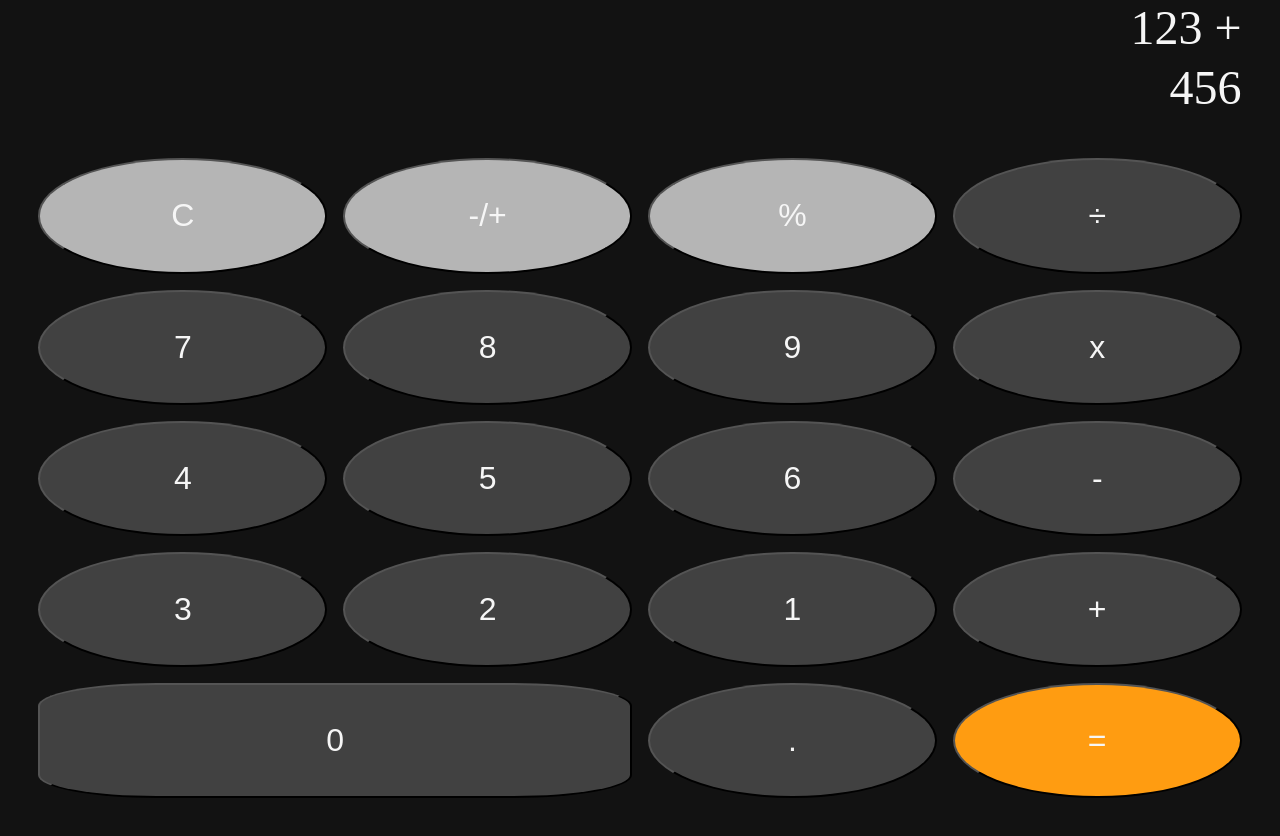
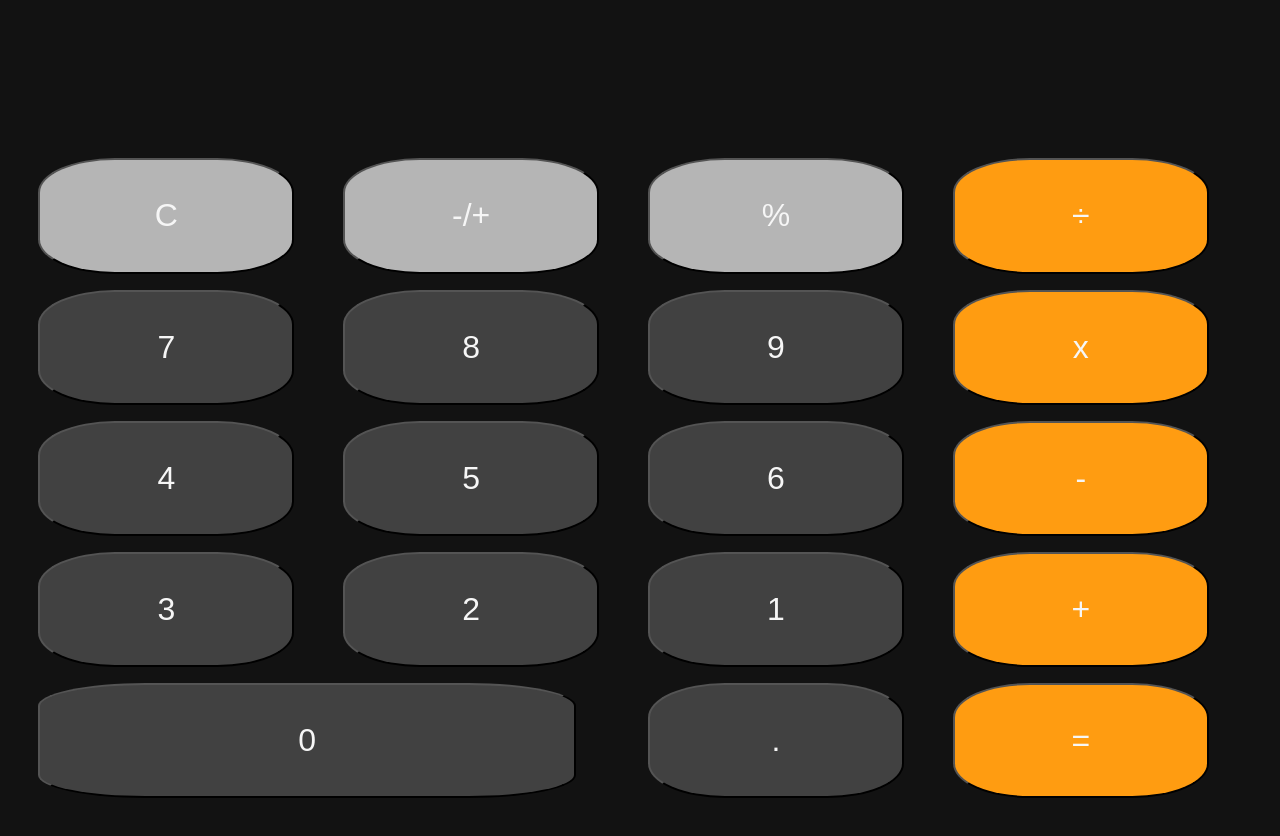
Before and after one commit to waltervoynarovsky/calculator, a plain HTML site: page index.html in a window 1280 px wide. Drawn offline with Linux system fonts and the light colour scheme.

Commit message:
added responsivness and change button colours

```diff
--- a/_components.scss
+++ b/_components.scss
@@ -9,6 +9,7 @@
   color: $color-white;
   margin-right: 3%;
   text-align: right;
+  align-items: center;
 
   .previous-operand {
     display: flex;
@@ -107,3 +108,114 @@ button {
     background-color: $color-ambient;
   }
 }
+
+@media (min-width: 1025px) {
+  .output {
+    display: grid;
+    margin: auto;
+    padding: auto;
+    height: 15vh;
+    font-size: 3rem;
+    color: $color-white;
+    margin-right: 3%;
+    text-align: center;
+    align-items: center;
+  }
+  .previous-number {
+    display: flex;
+    align-items: center;
+    justify-content: center;
+  }
+
+  .current-number {
+    display: flex;
+    align-items: center;
+    justify-content: center;
+  }
+
+  button {
+    background-color: $color-darkgrey;
+    color: $color-white;
+    border-radius: 30%;
+    font-size: 2rem;
+    max-width: 20vw;
+  }
+
+  .elements {
+    display: grid;
+    grid-template-columns: repeat(4, 1fr);
+    grid-template-rows: repeat(5, 1fr);
+    grid-column-gap: 1rem;
+    grid-row-gap: 1rem;
+    height: 80vh;
+    margin: 3%;
+
+    .clear {
+      grid-area: 1 / 1 / 2 / 2;
+      background-color: $color-lightgrey;
+    }
+    .plusminus {
+      grid-area: 1 / 2 / 2 / 3;
+      background-color: $color-lightgrey;
+    }
+    .percentage {
+      grid-area: 1 / 3 / 2 / 4;
+      background-color: $color-lightgrey;
+    }
+    #division {
+      grid-area: 1 / 4 / 2 / 5;
+      background-color: $color-ambient;
+    }
+    #number7 {
+      grid-area: 2 / 1 / 3 / 2;
+    }
+    #number8 {
+      grid-area: 2 / 2 / 3 / 3;
+    }
+    #number9 {
+      grid-area: 2 / 3 / 3 / 4;
+    }
+    #multiplication {
+      grid-area: 2 / 4 / 3 / 5;
+      background-color: $color-ambient;
+    }
+    #number4 {
+      grid-area: 3 / 1 / 4 / 2;
+    }
+    #number5 {
+      grid-area: 3 / 2 / 4 / 3;
+    }
+    #number6 {
+      grid-area: 3 / 3 / 4 / 4;
+    }
+    #minus {
+      grid-area: 3 / 4 / 4 / 5;
+      background-color: $color-ambient;
+    }
+    #number1 {
+      grid-area: 4 / 1 / 5 / 2;
+    }
+    #number2 {
+      grid-area: 4 / 2 / 5 / 3;
+    }
+    #number3 {
+      grid-area: 4 / 3 / 5 / 4;
+    }
+    #plus {
+      grid-area: 4 / 4 / 5 / 5;
+      background-color: $color-ambient;
+    }
+    #number0 {
+      grid-area: 5 / 1 / 6 / 3;
+      border-radius: 20%;
+      min-width: 42vw;
+    }
+    .coma {
+      grid-area: 5 / 3 / 6 / 4;
+    }
+    .equal {
+      grid-area: 5 / 4 / 6 / 5;
+      background-color: $color-ambient;
+    }
+  }
+}
--- a/index.html
+++ b/index.html
@@ -8,10 +8,10 @@
     <title>Calculator</title>
   </head>
   <body>
-    <div class="calculator-grid">
+    <div class="calculator-layout">
       <div class="output">
-        <div class="previous-number">123 +</div>
-        <div class="current-number">456</div>
+        <div class="previous-number"></div>
+        <div class="current-number"></div>
       </div>
       <div class="elements">
         <button class="clear" id="clear">C</button>
--- a/scripts.js
+++ b/scripts.js
@@ -2,7 +2,6 @@ class Calculator {
   constructor(previousNumberTextElement, currentNumberTextElement) {
     this.previousNumberTextElement = previousNumberTextElement;
     this.currentNumberTextElement = currentNumberTextElement;
-    this.clear();
   }
 
   clear() {
@@ -62,15 +61,15 @@ class Calculator {
   }
 
   updateDisplay() {
-    this.currentNumberTextElement.innerText = this.getDisplayNumber(
+    this.currentNumberTextElement.innerHTML = this.getDisplayNumber(
       this.currentNumber
     );
     if (this.operation != null) {
-      this.previousNumberTextElement.innerText = `${this.getDisplayNumber(
+      this.previousNumberTextElement.innerHTML = `${this.getDisplayNumber(
         this.previousNumber
       )} ${this.operation}`;
     } else {
-      this.previousNumberTextElement.innerText = "";
+      this.previousNumberTextElement.innerHTML = "";
     }
   }
 }
@@ -89,14 +88,14 @@ const calculator = new Calculator(
 
 numberButtons.forEach((button) => {
   button.addEventListener("click", () => {
-    calculator.appendNumber(button.innerText);
-    calculator.updateDisplay(button.innerText);
+    calculator.appendNumber(button.innerHTML);
+    calculator.updateDisplay(button.innerHTML);
   });
 });
 
 operationButtons.forEach((button) => {
   button.addEventListener("click", () => {
-    calculator.chooseOperation(button.innerText);
+    calculator.chooseOperation(button.innerHTML);
     calculator.updateDisplay();
   });
 });
```
Also changed, not shown: styles.css, 1 other file.
